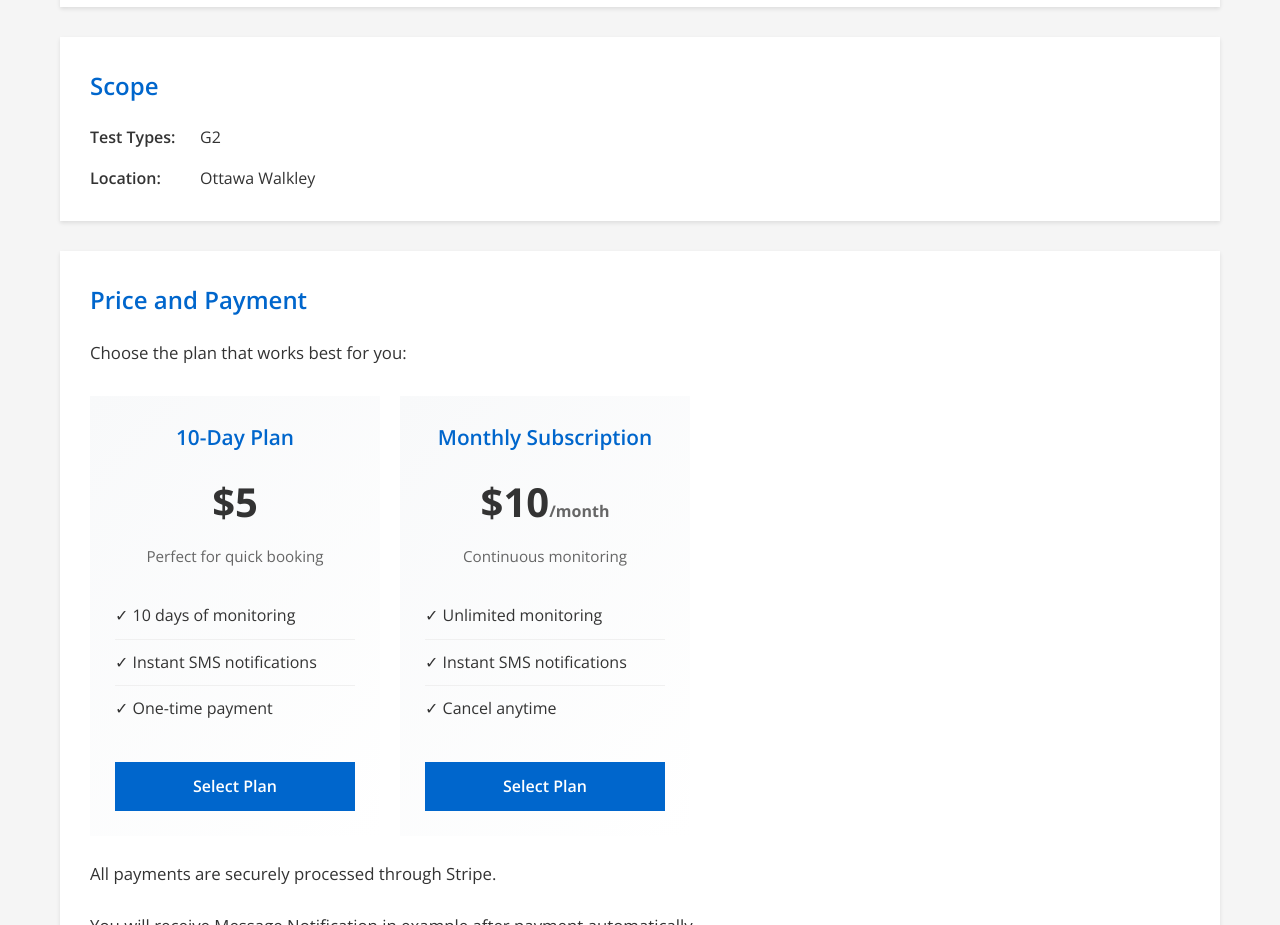
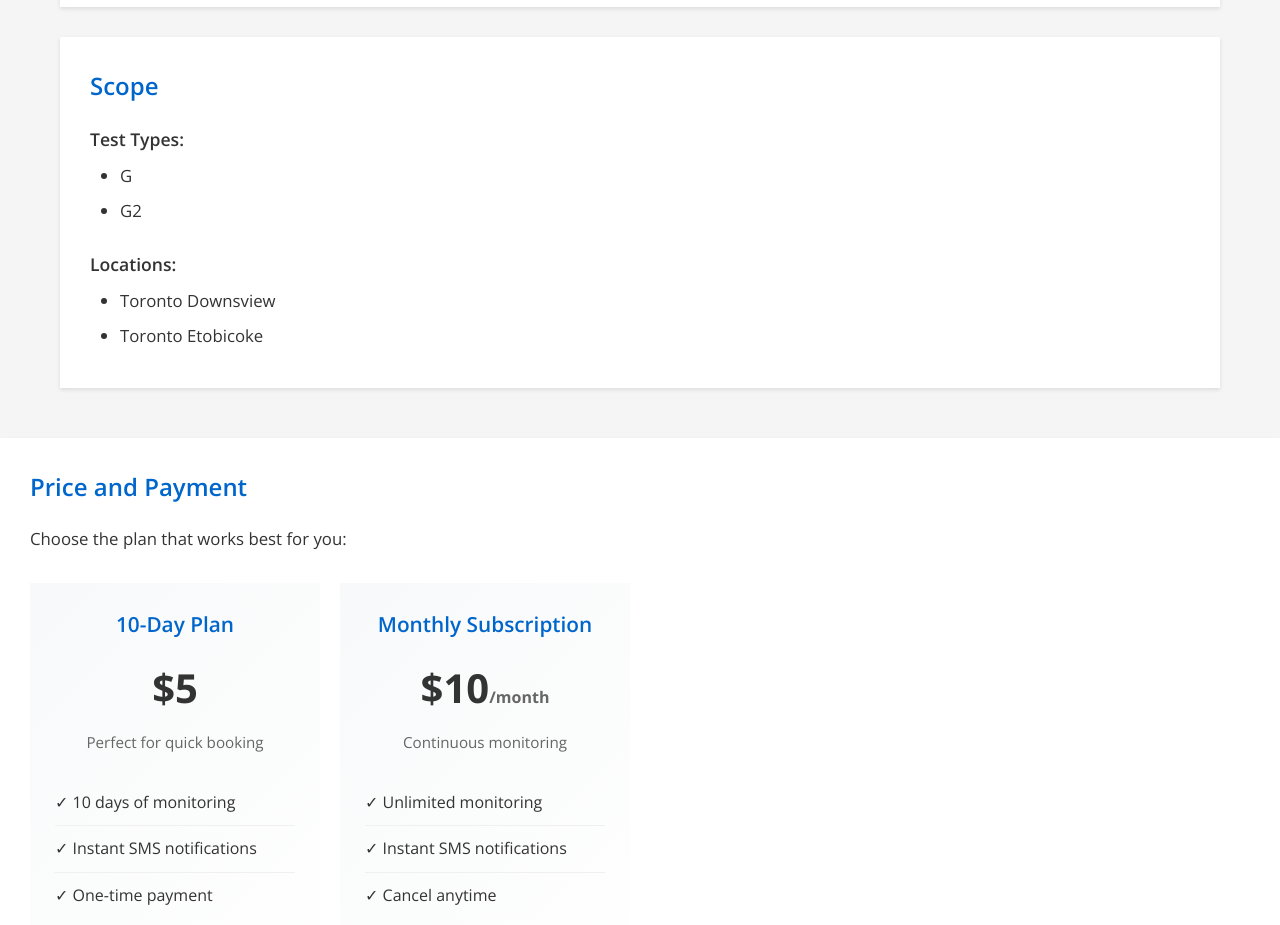
Before and after one commit to wa008/roadtestnotify, a plain HTML site: page index.html in a window 1280 px wide. Shown: the part 980-1905 px from the top of the page. Drawn offline with nearby package versions, Linux system fonts and the light colour scheme.

Commit message:
Update index.html

```diff
--- a/index.html
+++ b/index.html
@@ -256,16 +256,20 @@
 
         <div class="content-section">
             <h2>Scope</h2>
-            <div class="info-grid">
-                <div class="info-item">
-                    <span class="info-label">Test Types:</span>
-                    <span class="info-value">G2</span>
-                </div>
-                <div class="info-item">
-                    <span class="info-label">Location:</span>
-                    <span class="info-value">Ottawa Walkley</span>
-                </div>
+            <div style="margin-top: 15px;">
+                <h3 style="color: #333; font-size: 1.1em; font-weight: 600; margin-bottom: 10px;">Test Types:</h3>
+                <ul style="list-style-type: disc; margin-left: 30px; color: #333; font-size: 1.05em;">
+                    <li style="margin-bottom: 8px;">G</li>
+                    <li style="margin-bottom: 8px;">G2</li>
+                </ul>
+
+                <h3 style="color: #333; font-size: 1.1em; font-weight: 600; margin-bottom: 10px; margin-top: 25px;">Locations:</h3>
+                <ul style="list-style-type: disc; margin-left: 30px; color: #333; font-size: 1.05em;">
+                    <li style="margin-bottom: 8px;">Toronto Downsview</li>
+                    <li style="margin-bottom: 8px;">Toronto Etobicoke</li>
+                </ul>
             </div>
+        </div>
         </div>
 
         <div class="content-section">
```
